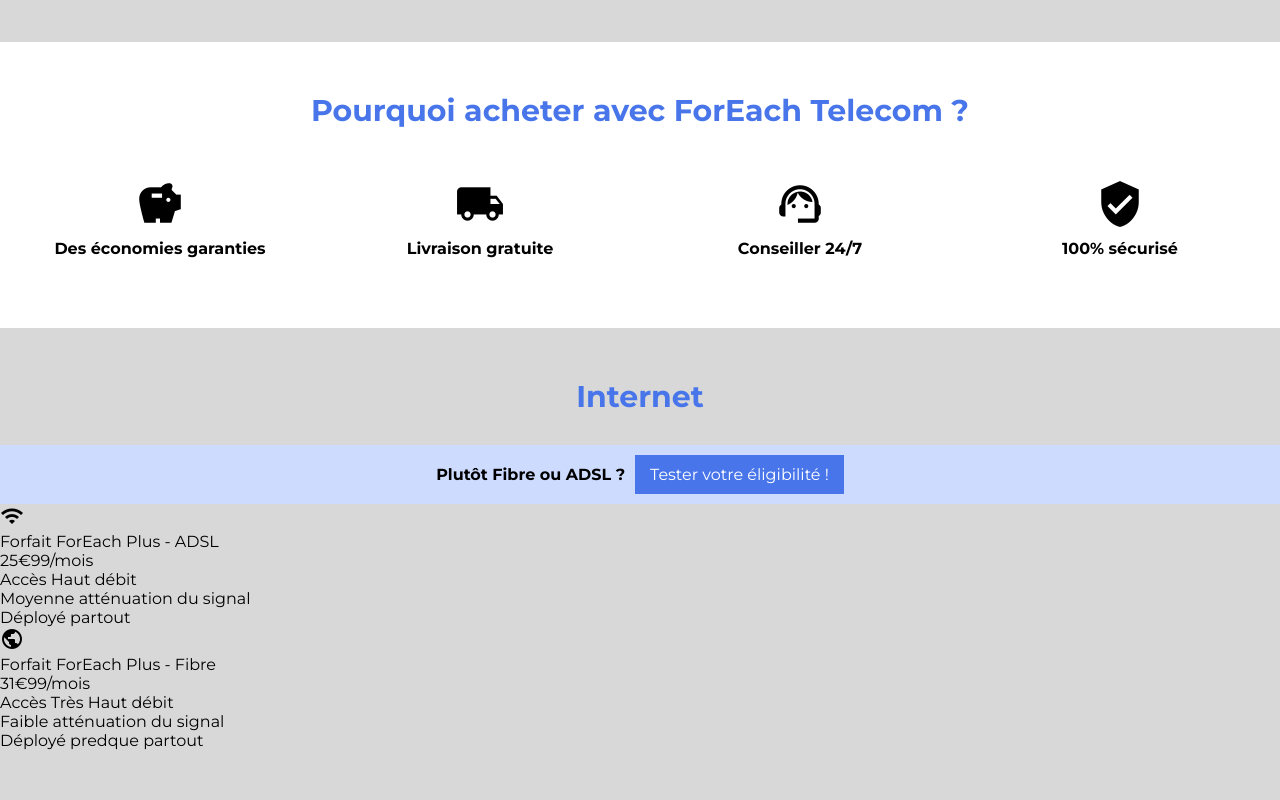
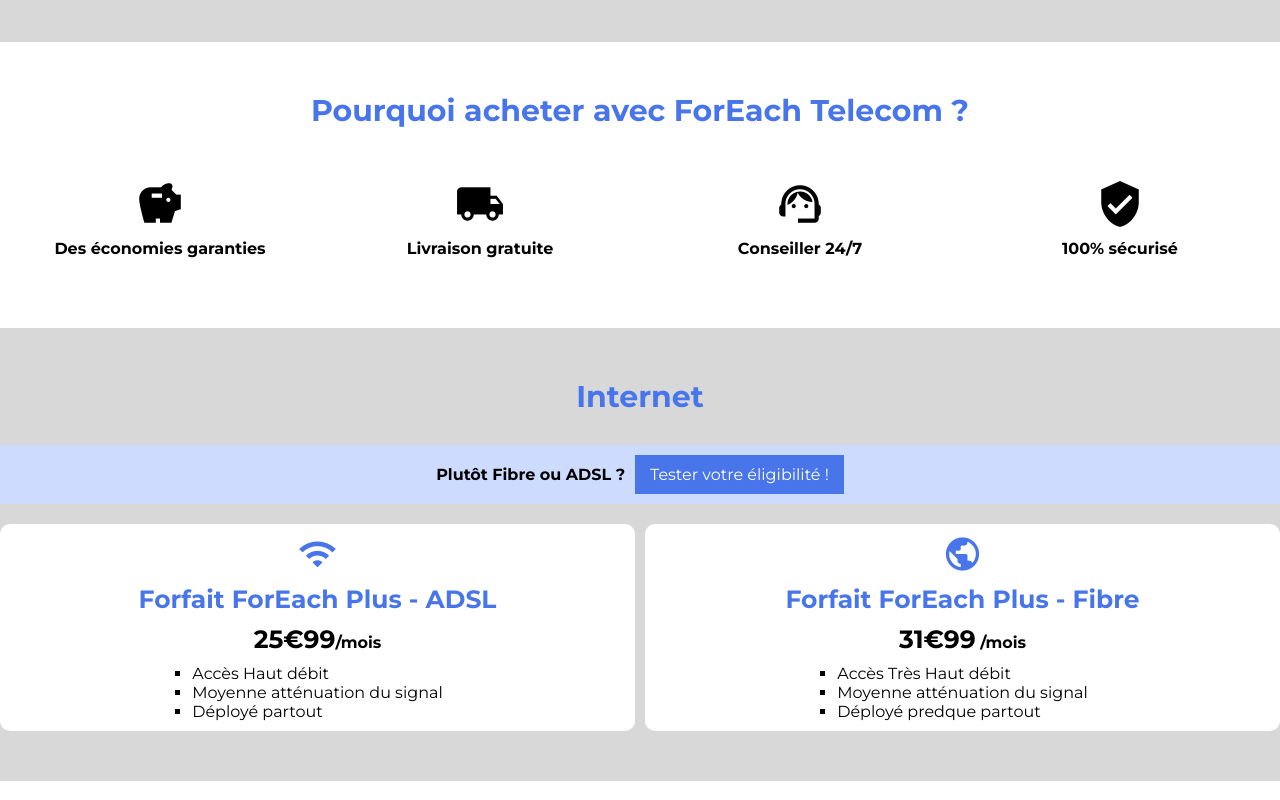
Before and after one commit to TimotheSymbolIt/foreach_telecom, a plain HTML site: page index.html in a window 1280 px wide. Shown: the part 1060-1860 px from the top of the page. Drawn offline with nearby package versions, Linux system fonts and the light colour scheme.

Commit message:
Style des cartes 'forfait' dans la section 'internet'

```diff
--- a/index.css
+++ b/index.css
@@ -226,6 +226,7 @@ nav ul li:hover {
 	padding: 10px;
 	max-width: 1300px;
 	margin: auto;
+	margin-bottom: 20px;
 
 	display: flex;
 	flex-direction: row;
@@ -244,4 +245,53 @@ nav ul li:hover {
 	margin-left: 10px;
 }
 
+#packages {
+	display: flex;
+	flex-direction: row;
+	flex-wrap: wrap;
+
+	max-width: 1300px;
+	margin: auto;
+	gap: 10px;
+}
+
+.package {
+	background-color: white;
+	padding: 10px;
+	border-radius: 10px;
+
+	display: flex;
+	flex-direction: column;
+	align-items: center;
+
+	flex-basis: 0;
+	flex-grow: 1;
+}
+
+.package_description {
+	list-style-type: square;
+}
+
+.package .material-icons-outlined {
+	font-size: 40px;
+	color: #4876ea;
+	margin-bottom: 10px;
+}
+
+.package_title {
+	color: #4876ea;
+	font-size: 25px;
+	font-weight: bold;
+	margin-bottom: 10px;
+}
+
+.package_price {
+	font-weight: bold;
+	margin-bottom: 10px;
+}
+
+.higher_price {
+	font-size: 25px;
+}
+
 /*  */
--- a/index.html
+++ b/index.html
@@ -118,7 +118,9 @@
 					<li class="package">
 						<span class="material-icons-outlined"> wifi </span>
 						<p class="package_title">Forfait ForEach Plus - ADSL</p>
-						<p class="package_price">25€99/mois</p>
+						<p class="package_price">
+							<span class="higher_price">25€99</span>/mois
+						</p>
 						<ul class="package_description">
 							<li>Accès Haut débit</li>
 							<li>Moyenne atténuation du signal</li>
@@ -128,10 +130,12 @@
 					<li class="package">
 						<span class="material-icons-outlined"> public </span>
 						<p class="package_title">Forfait ForEach Plus - Fibre</p>
-						<p class="package_price">31€99/mois</p>
+						<p class="package_price">
+							<span class="higher_price">31€99</span> /mois
+						</p>
 						<ul class="package_description">
 							<li>Accès Très Haut débit</li>
-							<li>Faible atténuation du signal</li>
+							<li>Moyenne atténuation du signal</li>
 							<li>Déployé predque partout</li>
 						</ul>
 					</li>
```
